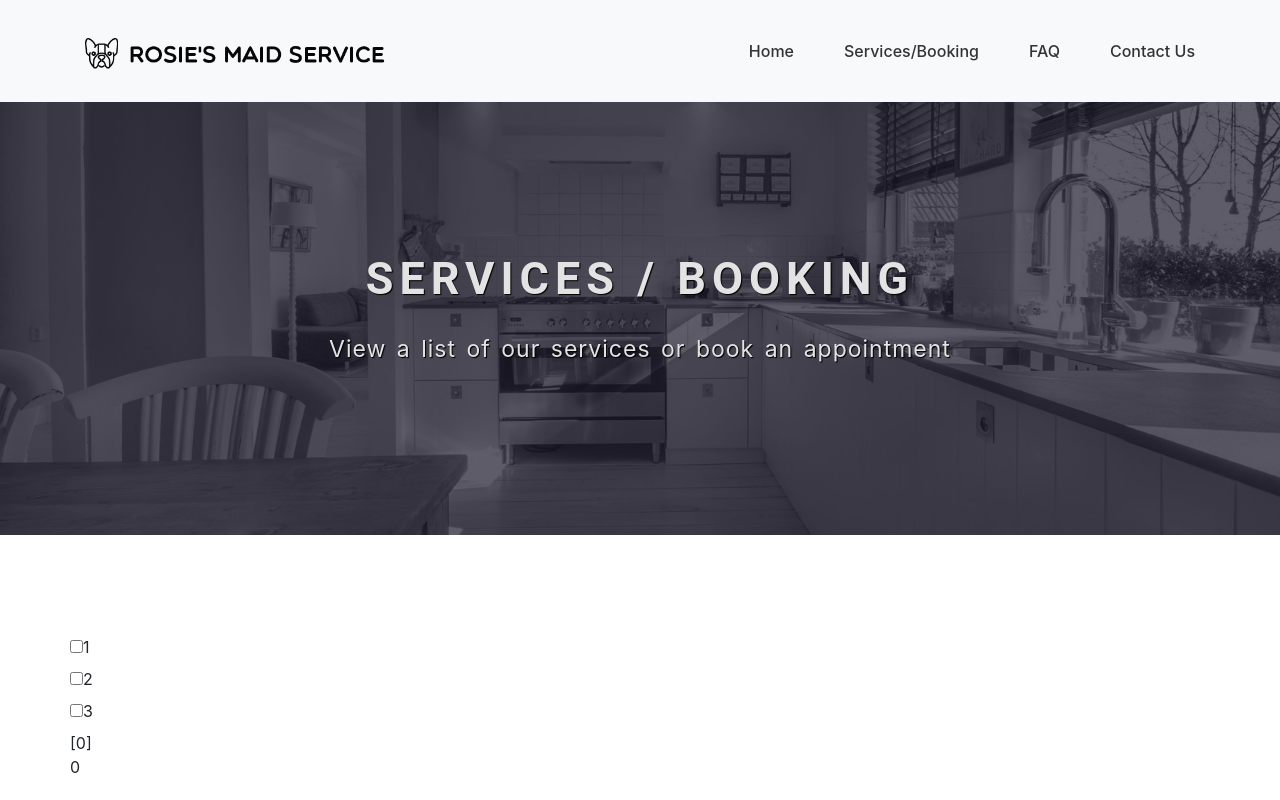
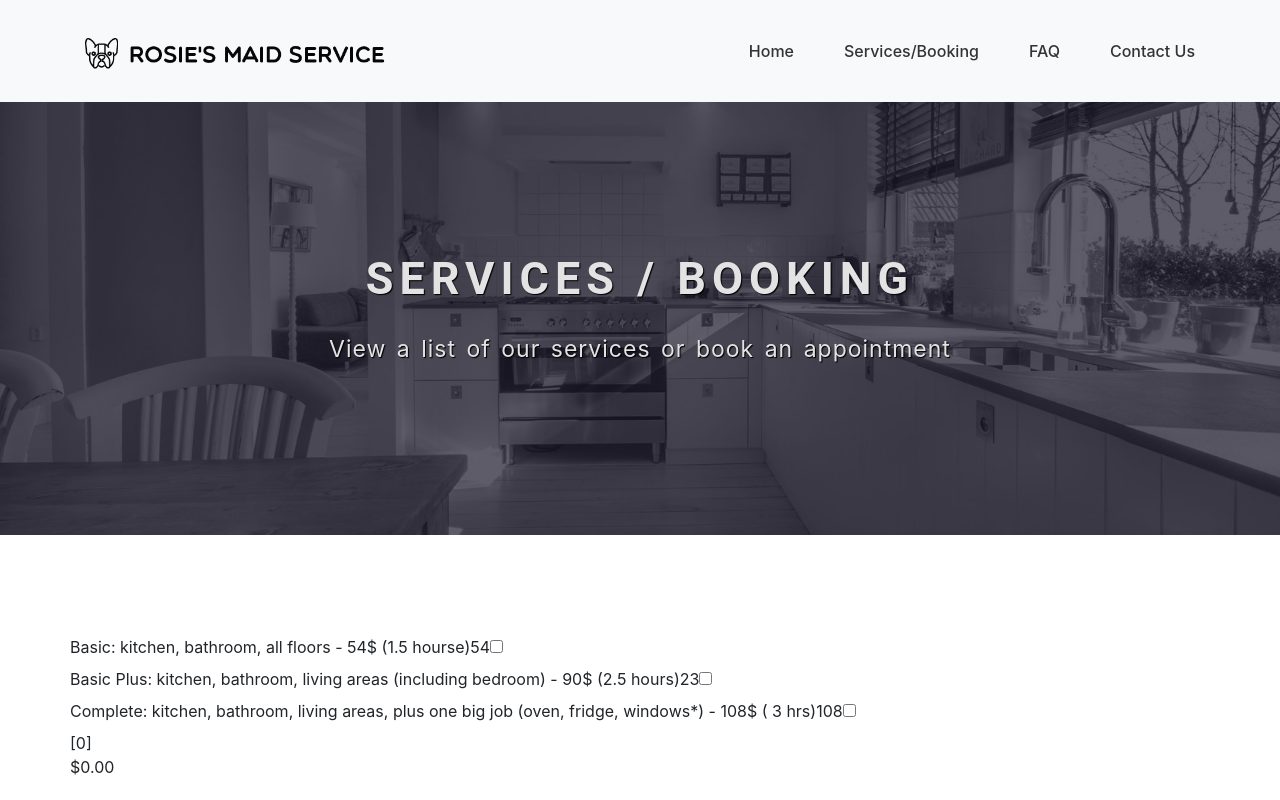
Before and after one commit to nmakuch/rosies-ms-nextjs, a Next.js app: page /services in a window 1280 px wide. Shown: the top 800 px of the page. Built offline with nearby package versions, Linux system fonts and the light colour scheme.

Commit message:
add ons 1 working

```diff
--- a/pages/services.js
+++ b/pages/services.js
@@ -11,12 +11,15 @@ import Checkbox from "../components/CheckBox";
 class CheckBox extends React.Component {
   render() {
     return (
+      <React.Fragment>
+        <label>{this.props.label}</label>
         <input
           type="checkbox"
           id={this.props.id}
           value={this.props.value}
           onChange={this.props.onChange}
         />
+      </React.Fragment>
     );
   }
 }
@@ -24,35 +27,52 @@ class CheckBox extends React.Component {
 class Services extends React.Component {
   constructor(props) {
     super(props);
-    this.state = { optionsChecked: [ 0 ] };
+    this.state = { optionsAddOns1: [0] };
   }
 
   changeEvent(event) {
-    let checkedArray = this.state.optionsChecked;
+    let checkedArrayAddOns1 = this.state.optionsAddOns1;
     let selectedValue = event.target.value;
 
     if (event.target.checked === true) {
-      checkedArray.push(parseInt(selectedValue));
+      checkedArrayAddOns1.push(parseInt(selectedValue));
       this.setState({
-        optionsChecked: checkedArray
+        optionsAddOns1: checkedArrayAddOns1
       });
     } else {
-      let valueIndex = checkedArray.indexOf(selectedValue);
-      checkedArray.splice(valueIndex, 1);
+      let valueIndex = checkedArrayAddOns1.indexOf(selectedValue);
+      checkedArrayAddOns1.splice(valueIndex, 1);
 
       this.setState({
-        optionsChecked: checkedArray,
+        optionsAddOns1: checkedArrayAddOns1
       });
     }
   }
   render() {
-    let checkBoxArray = [1,2,3];
+    let checkBoxArrayAddOns1 = [54.00, 23, 108];
+    let checkBoxArrayLabels = [
+      "Basic: kitchen, bathroom, all floors  - 54$ (1.5 hourse)",
+      "Basic Plus: kitchen, bathroom, living areas (including bedroom) - 90$ (2.5 hours)",
+      "Complete: kitchen, bathroom, living areas, plus one big job (oven, fridge, windows*) - 108$ ( 3 hrs)"
+    ];
 
-    let outputCheckboxes = checkBoxArray.map(function(number, i){
-      return (<div><CheckBox value={1} id={'string_' + i} onChange={this.changeEvent.bind(this)} /><label htmlFor={'string_' + i}>{number}</label></div>)
+    let outputCheckboxesAddOns1 = checkBoxArrayAddOns1.map((number, i) => {
+      return (
+        <div>
+          <label htmlFor={"string_" + i}>
+            {checkBoxArrayLabels[i]}
+            {number}
+          </label>
+          <CheckBox
+            value={number}
+            id={"string_" + i}
+            onChange={this.changeEvent.bind(this)}
+          />
+        </div>
+      );
     }, this);
 
-    let sum = this.state.optionsChecked.reduce((a, b) => a + b, 0)
+    let sum = this.state.optionsAddOns1.reduce((a, b) => a + b, 0);
 
     return (
       <Layout>
@@ -83,9 +103,9 @@ class Services extends React.Component {
           <div className="container">
             <div className="row">
               <div>
-                <div>{outputCheckboxes}</div>
-                <div>{JSON.stringify(this.state.optionsChecked)}</div>
-                <div>{sum}</div>
+                <div>{outputCheckboxesAddOns1}</div>
+                <div>{JSON.stringify(this.state.optionsAddOns1)}</div>
+                <div>${sum}.00</div>
               </div>
             </div>
           </div>
```
Lines whose indentation alone changed are shown as unchanged.
